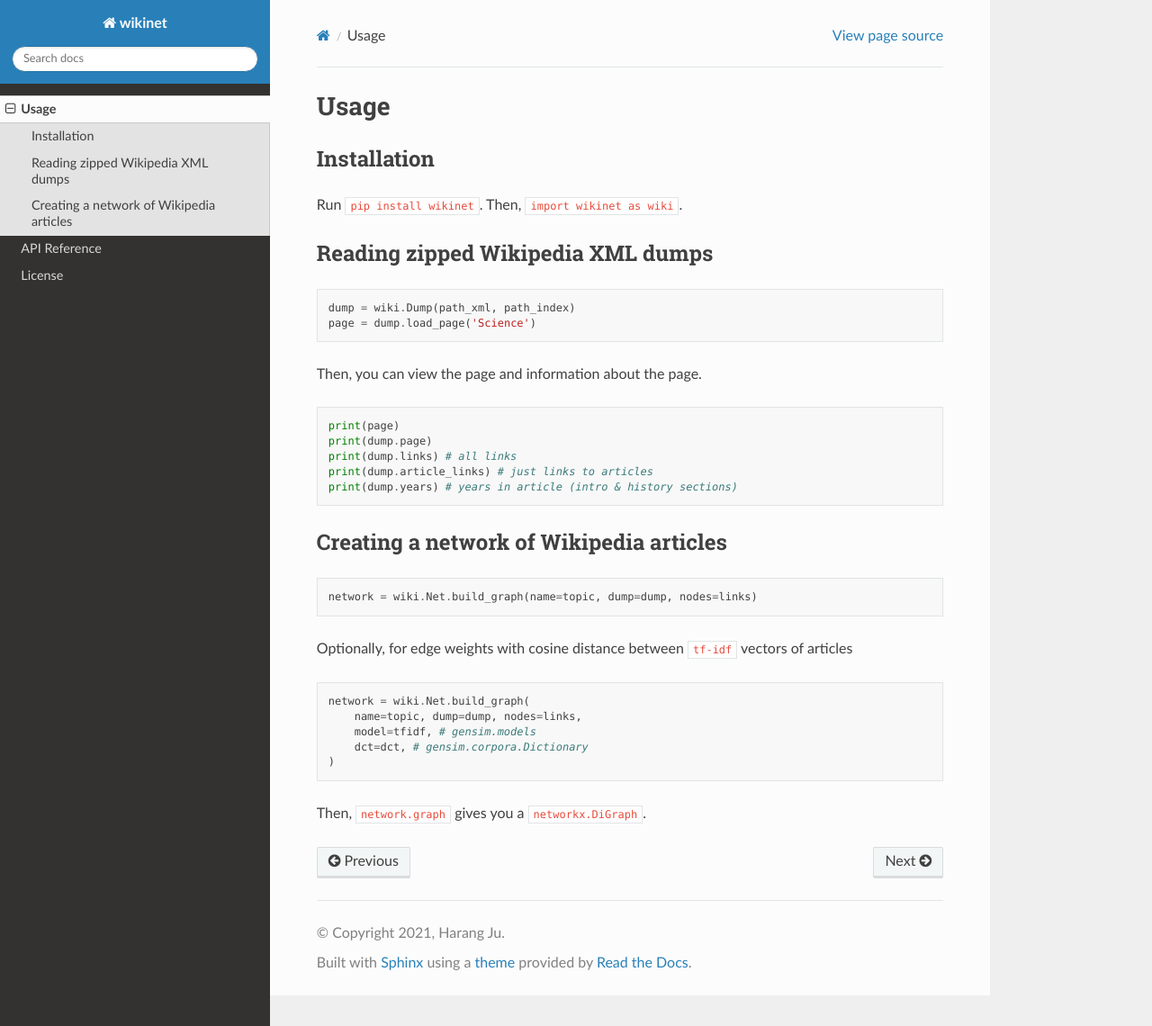
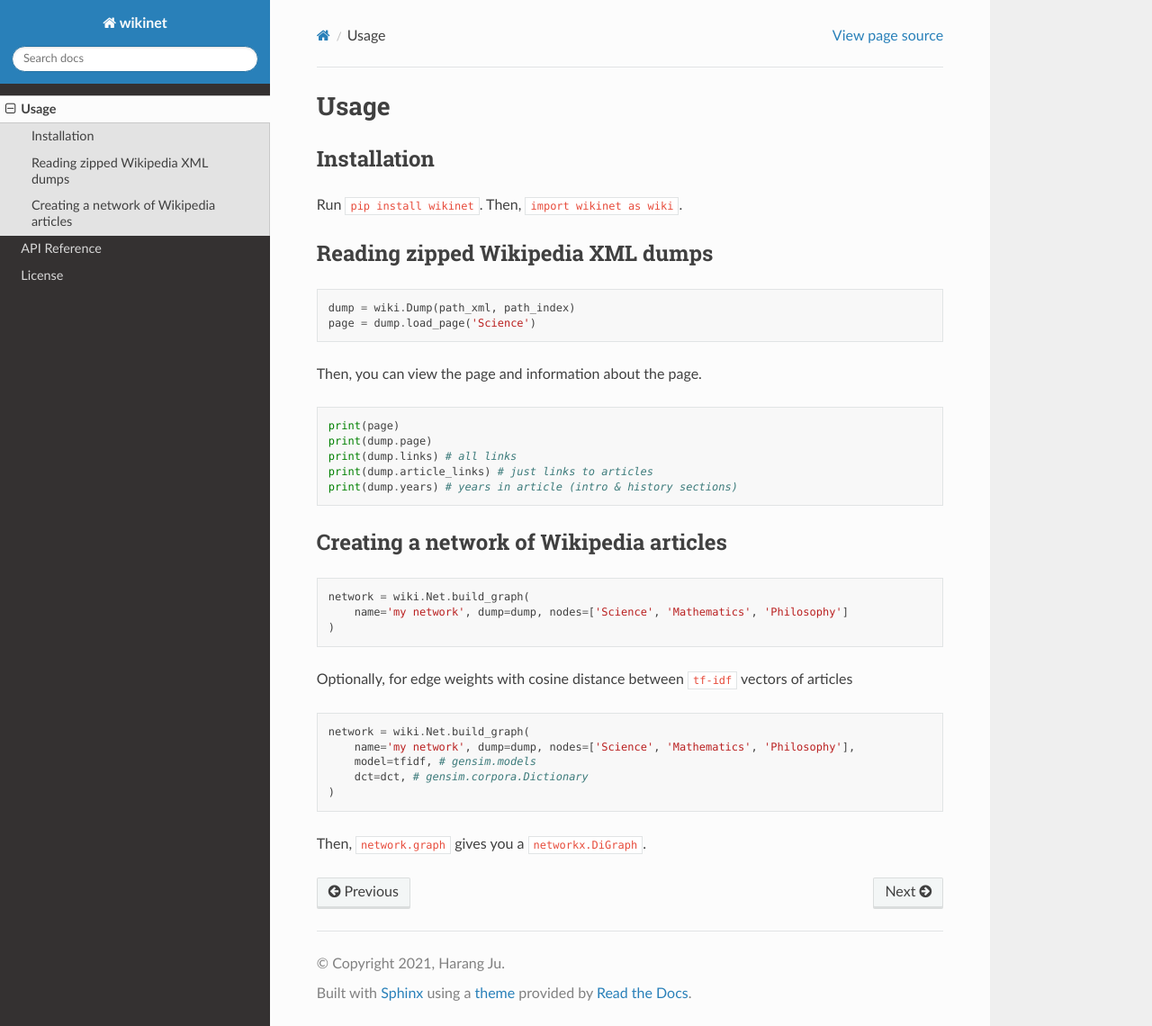
Before and after one commit to harangju/wikinet, a Sphinx documentation site: the page built from docs/source/usage.rst, in a window 1280 px wide and 1140 px high. Shown: the whole window at 90% size. Built offline with Sphinx 7.4.7 and the Read the Docs theme 2.0.0, drawn with Linux system fonts in a browser that asks for light colours.

Commit message:
update docs
usage, API

```diff
--- a/docs/source/usage.rst
+++ b/docs/source/usage.rst
@@ -29,14 +29,16 @@ Creating a network of Wikipedia articles
 
 ::
 
-    network = wiki.Net.build_graph(name=topic, dump=dump, nodes=links)
+    network = wiki.Net.build_graph(
+        name='my network', dump=dump, nodes=['Science', 'Mathematics', 'Philosophy']
+    )
 
 Optionally, for edge weights with cosine distance between ``tf-idf`` vectors of articles
 
 ::
 
     network = wiki.Net.build_graph(
-        name=topic, dump=dump, nodes=links,
+        name='my network', dump=dump, nodes=['Science', 'Mathematics', 'Philosophy'],
         model=tfidf, # gensim.models
         dct=dct, # gensim.corpora.Dictionary
     )
```
Also changed, not shown: 13 other files.
